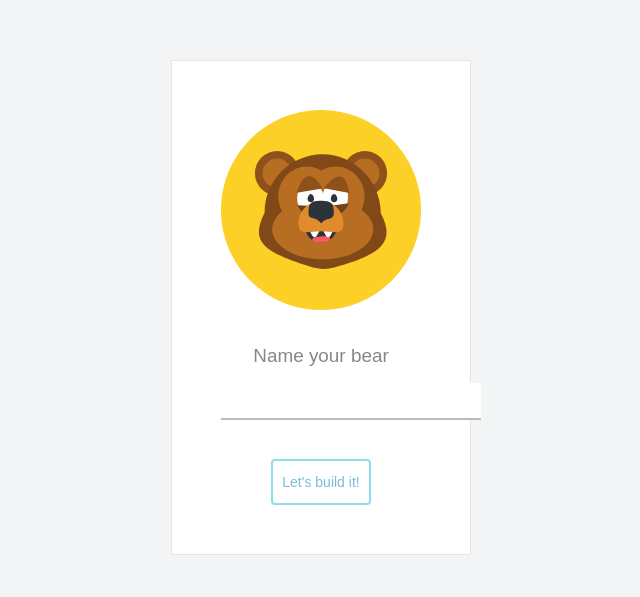
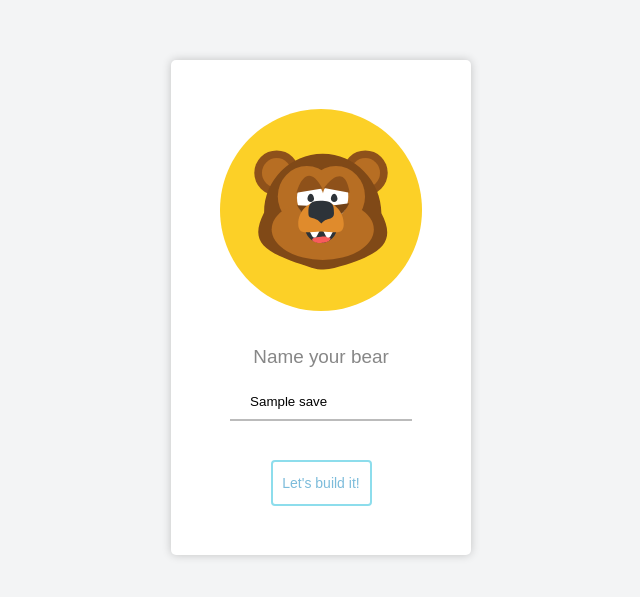
Before and after one commit to dragosbus/flask-basics, a Flask app: template lecture/templates/index.html in a window 1280 px wide. Shown: the top 597 px of the page, without its empty margins (319-959 px from the left). Run offline with Flask 2, Linux system fonts and the light colour scheme; the template is opened without the code that fills it: most values are stand-ins (such as "Sample title", 1, 10 or a date in 2020).

Commit message:
save the value on form submit on cookie and get that value

```diff
--- a/lecture/app.py
+++ b/lecture/app.py
@@ -1,11 +1,34 @@
-from flask import Flask, render_template
+from flask import Flask, render_template, url_for, request, make_response, redirect
+import json
 
 
 app = Flask(__name__)
 
+
+def get_saved_data():
+    '''Get Data from cookies'''
+    try:
+        data = json.loads(request.cookies.get('character'))
+    except TypeError:
+        data = {}
+    return data
+
+
 @app.route('/')
+@app.route('/index')
 def index():
-    return render_template('index.html')
+    data = get_saved_data()
+    return render_template('index.html', saves=data)
+
+
+@app.route('/save', methods=['POST'])
+def save():
+    response = make_response(redirect(url_for('index')))
+    data = get_saved_data()
+    data.update(dict(request.form.items()))
+    response.set_cookie('character', json.dumps(dict(request.form.items())))
+    return response
+
 
 if __name__ == '__main__':
     app.run(debug=True)
--- a/lecture/static/style.css
+++ b/lecture/static/style.css
@@ -26,9 +26,10 @@ body {
   margin: 60px auto 200px;
   max-width: 300px;
   padding: 49px;
-  border: 1px solid #E6E6E6;
+  box-shadow: 0 0 10px rgba(2,2,2,0.2);
   text-align: center;
   font-size: 1.35em;
+  border-radius: 5px ;
 }
 
 .bear-avatar {
@@ -42,7 +43,7 @@ input[type=text] {
   outline: 0;
   margin: 20px 0;
   padding: 10px 20px;
-  width: 260px;
+  width: 90%;
   text-align: left;
 }
 
@@ -63,6 +64,12 @@ input[type=submit] {
   outline: 0;
   color: #46A0CC;
   font-size: 14px;
+  -webkit-transition: border-color 0.55s ease-in,
+    opacity 0.55s ease-in;
+  -o-transition: border-color 0.55s ease-in,
+    opacity 0.55s ease-in;
+  transition: border-color 0.55s ease-in,
+    opacity 0.55s ease-in;
 }
 
 input[type=submit]:hover {
--- a/lecture/templates/index.html
+++ b/lecture/templates/index.html
@@ -6,9 +6,9 @@
         <img src="/static/img/bear_avatar.svg" class="bear-avatar" />
     </div>
     <div class="grid-100">
-        <form action="" method="POST">
+        <form action="{{url_for('save')}}" method="POST">
             <label>Name your bear</label>
-            <input type="text" name="name" value="" autofocus>
+            <input type="text" name="name" value="{{saves.get('name', '')}}" autofocus>
             <input type="submit" value="Let's build it!">
         </form>
     </div>
```
